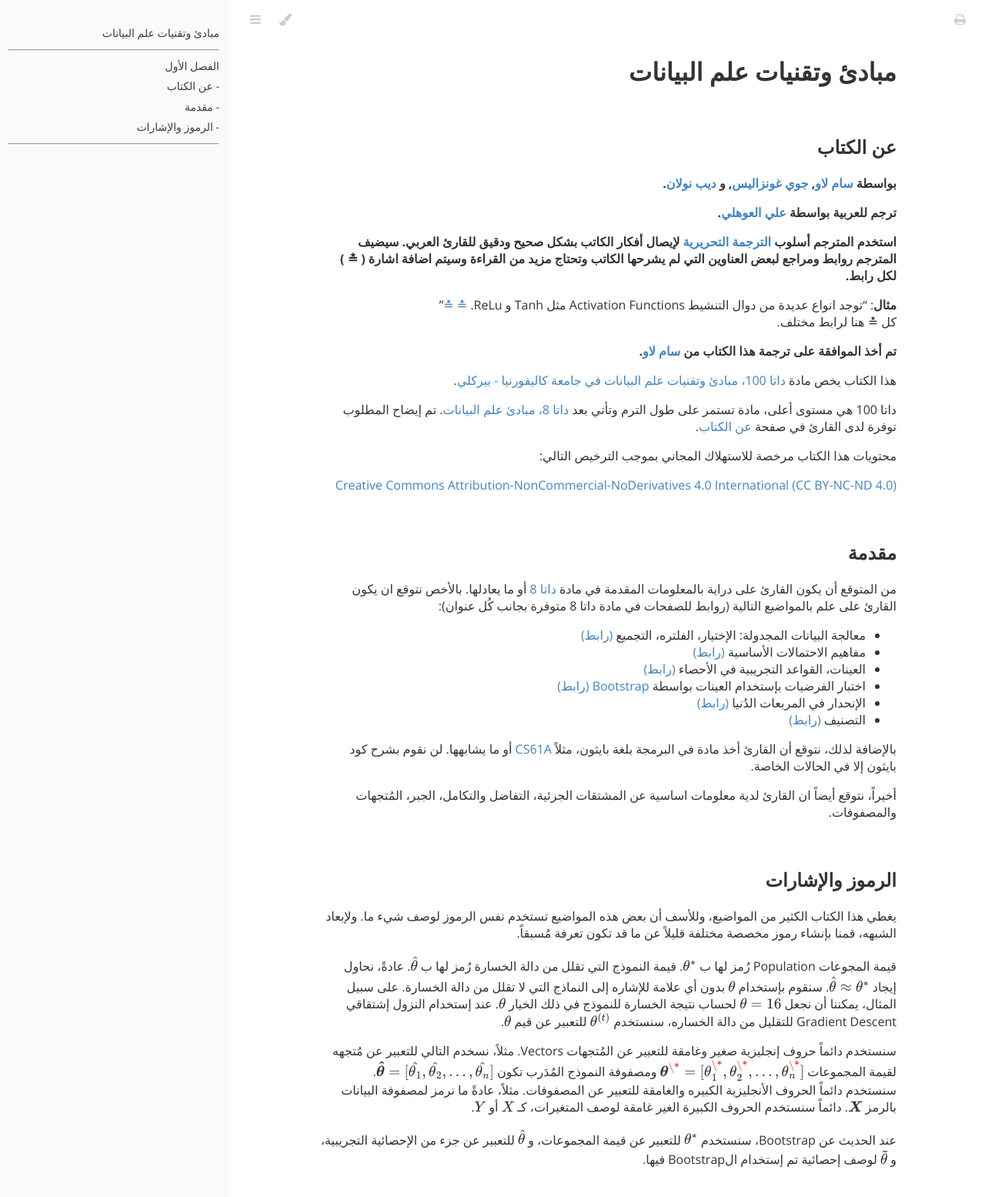
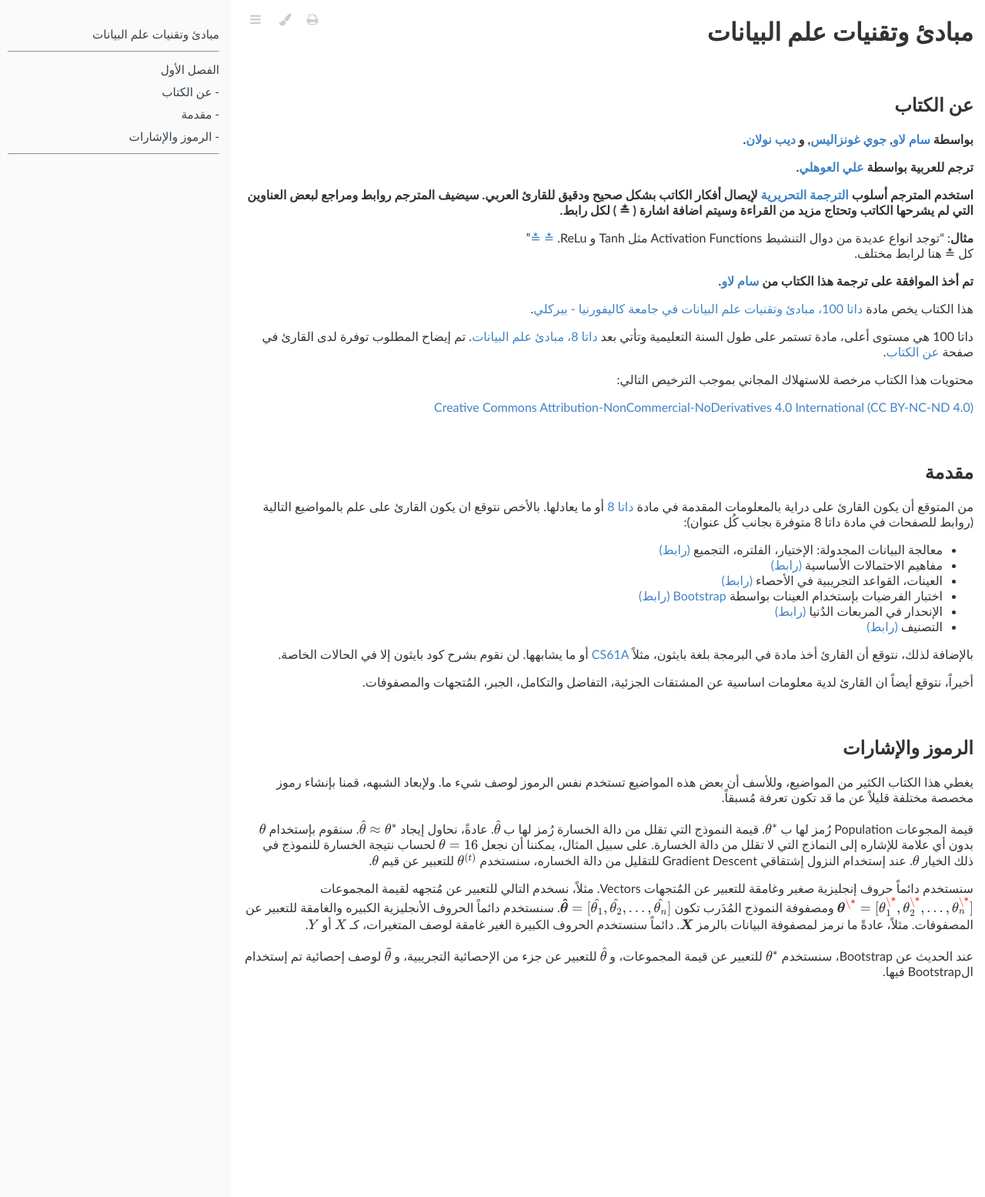
Before and after one commit to alioh/ds-100-ar, a Jekyll site: the page built from index.html, in a window 1280 px wide. Shown: the top 1555 px of the page at 77% size. Built offline with Jekyll 4.4.1, drawn with Linux system fonts in a browser that asks for light colours; nearby versions of some CDN libraries; some web fonts are replaced; formulas are drawn with MathJax 3.

Commit message:
change font + sidebar text size + added jekyll ref

```diff
--- a/_layouts/default.html
+++ b/_layouts/default.html
@@ -7,7 +7,7 @@
         <meta name="viewport" content="width=device-width, initial-scale=1, shrink-to-fit=no">
 
         <link rel="stylesheet" type="text/css" href="css/main.css">
-        <link href='https://fonts.googleapis.com/css?family=Open+Sans:300italic,400italic,600italic,700italic,800italic,400,300,600,700,800' rel='stylesheet' type='text/css'>
+        <link href='https://fonts.googleapis.com/css?family=Calibri:300italic,400italic,600italic,700italic,800italic,400,300,600,700,800' rel='stylesheet' type='text/css'>
 
         <!-- Font Awesome -->
         <link rel="stylesheet" href="https://cdnjs.cloudflare.com/ajax/libs/font-awesome/4.7.0/css/font-awesome.min.css">
--- a/css/main.css
+++ b/css/main.css
@@ -1,6 +1,6 @@
 html,
 body {
-  font-family: "Open Sans", sans-serif;
+  font-family: "Calibri", Calibri;
   color: #333;
 }
 .left {
@@ -45,7 +45,7 @@ table thead td {
   width: 300px;
   overflow-y: auto;
   padding: 10px 10px;
-  font-size: 0.875em;
+  font-size: 0.950em;
   -webkit-box-sizing: border-box;
   -moz-box-sizing: border-box;
   box-sizing: border-box;
@@ -145,7 +145,7 @@ table thead td {
 .content {
   margin-left: auto;
   margin-right: auto;
-  max-width: 750px;
+  max-width: 1000px;
   padding-bottom: 50px;
 }
 .content a {
@@ -158,8 +158,9 @@ table thead td {
   max-width: 100%;
 }
 .menu-bar {
-  position: relative;
+  position: fixed;
   height: 50px;
+  top:0;
 }
 .menu-bar i {
   position: relative;
```
Also changed, not shown: _chapters/01.md (+1 -1 lines), reference.md (+8 -0 lines), README.md.
